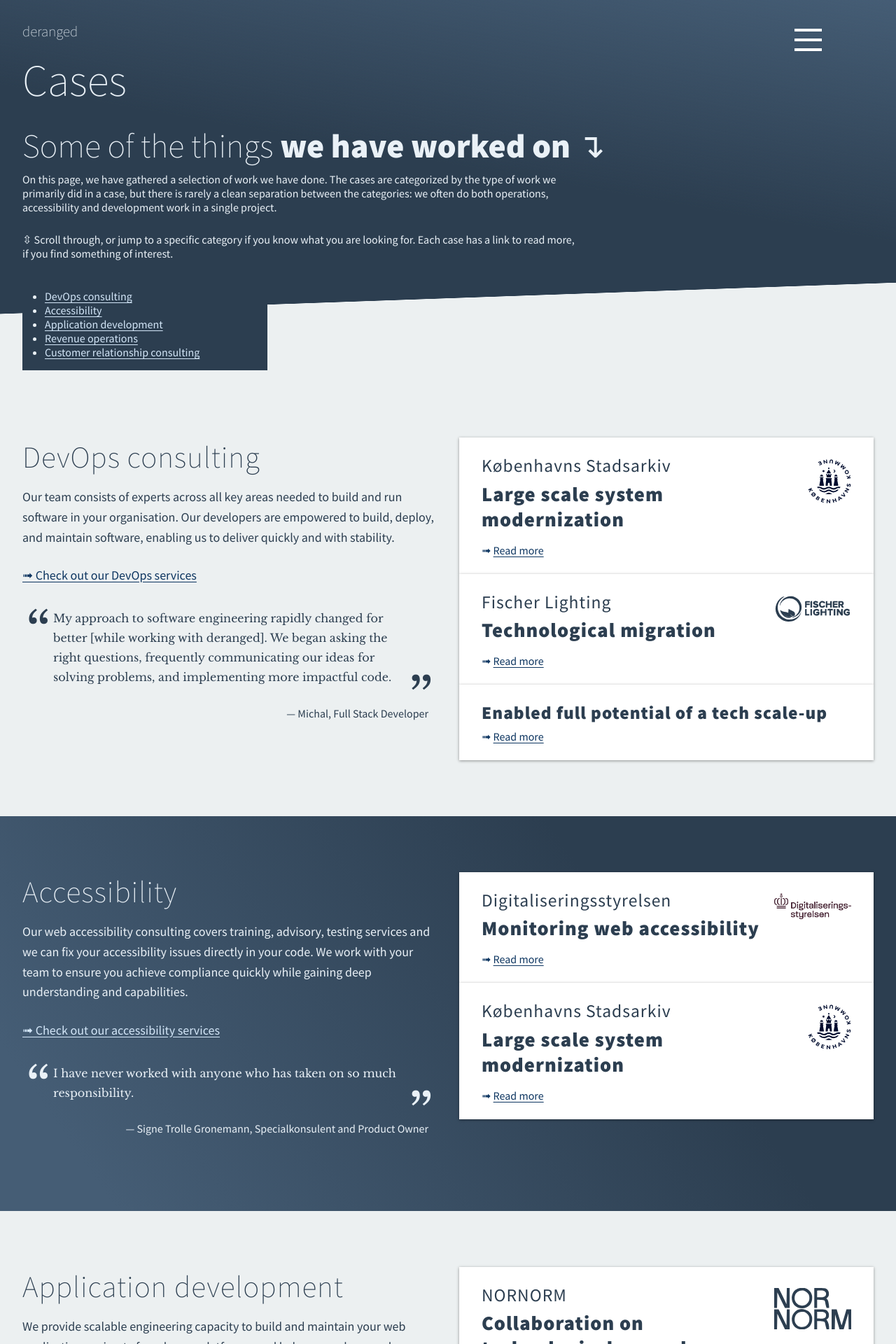
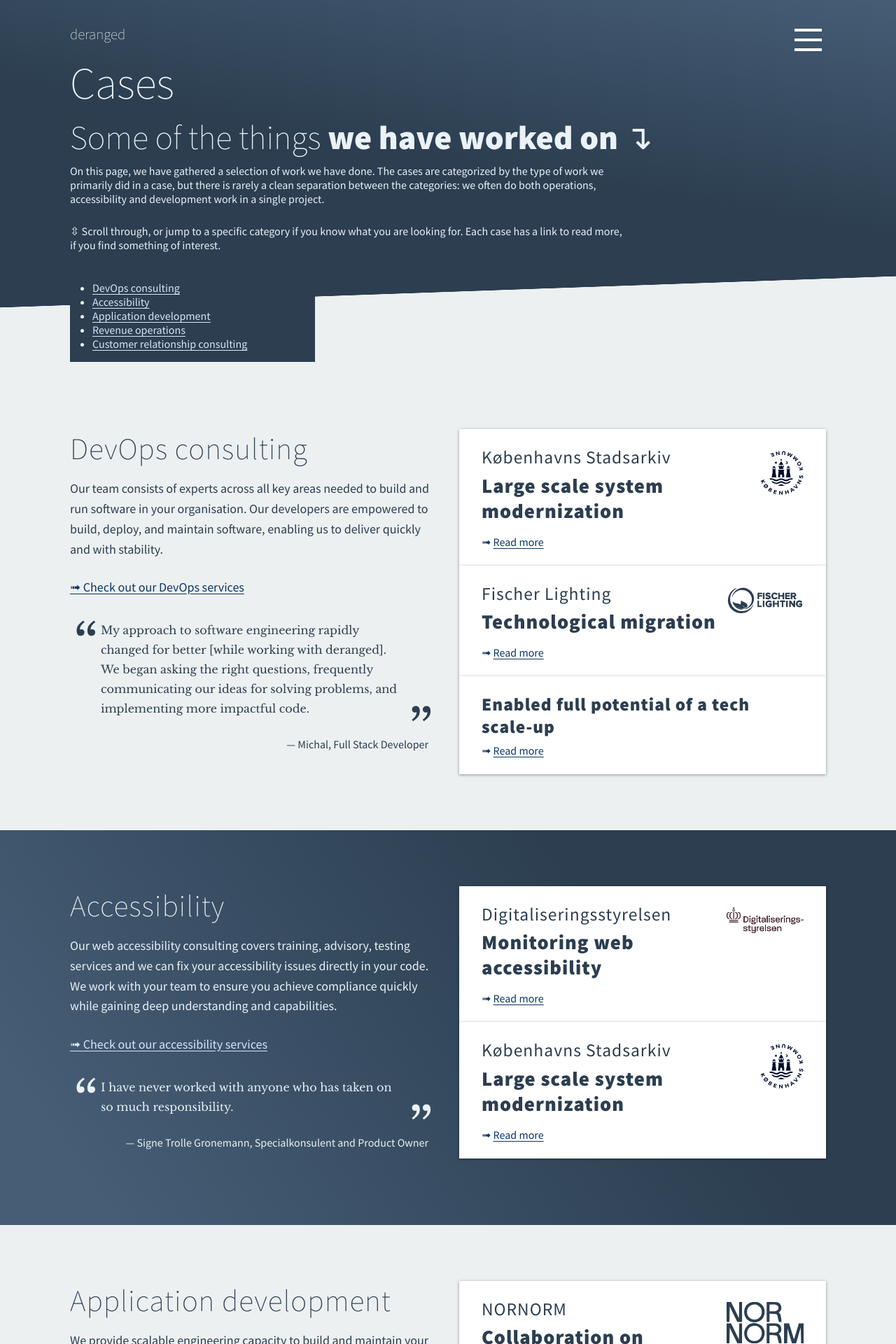
Before and after one commit to derangeddk/deranged.dk, a Jekyll site: the page built from cases/index.html, in a window 1280 px wide. Shown: the top 1920 px of the page at 70% size. Built offline with Jekyll 4.4.1, drawn with Linux system fonts in a browser that asks for light colours; some web fonts are replaced; comment, search, counter and statistics services are not loaded.

Commit message:
Aligned cases page content with the rest of the website

```diff
--- a/_includes/cases_section.html
+++ b/_includes/cases_section.html
@@ -1,6 +1,15 @@
 <style type="text/css" scoped>
+  .content {
+    padding-right: 100px;
+    padding-left: 100px;
+
+    @media(max-width: 539px) {
+      padding: 50px 30px;
+  }
+
   .content__container--wide {
     max-width: 1500px;
+    margin: unset;
   }
 </style>
 
--- a/_sass/cases.scss
+++ b/_sass/cases.scss
@@ -15,8 +15,7 @@
     width: 50%;
 
     @media screen and (max-width: 900px) {
-        margin: auto;
-        width: auto;
+        width: 100%
     }
 }
 
@@ -25,8 +24,7 @@
     width: 50%;
 
     @media screen and (max-width: 900px) {
-        margin: auto;
-        width: auto;
+        width: 100%
     }
 }
 
--- a/cases/index.html
+++ b/cases/index.html
@@ -9,17 +9,13 @@
 
 <style type="text/css" scoped>
     .hero {
-        padding: 2em 5em 0;
+        padding: 36px 100px 0;
         background:
             linear-gradient(10deg, transparent 55%, var(--deranged-light-blue) 100%),
             linear-gradient(178deg, var(--deranged-dark-blue) 76%, #ecf0f1 76.1%);
 
-        @media(max-width: 1700px) {
-            padding: 2em 2em 0;
-        }
-
-        @media(max-width: 900px) {
-            padding: 2em 1em 0;
+        @media(max-width: 539px) {
+            padding: 50px 30px;
             background:
                 linear-gradient(10deg, transparent 55%, var(--deranged-light-blue) 100%),
                 linear-gradient(178deg, var(--deranged-dark-blue) 86%, #ecf0f1 86.1%);
@@ -27,7 +23,7 @@
     }
 
     .hero h2 {
-        margin-top: 0.5em;
+        margin-top: 8px;
     }
 
     .hero__content {
@@ -44,7 +40,6 @@
 
     .hero__text {
         max-width: 1500px;
-        margin: auto;
     }
 
     .hero__text-wrapper {
```
